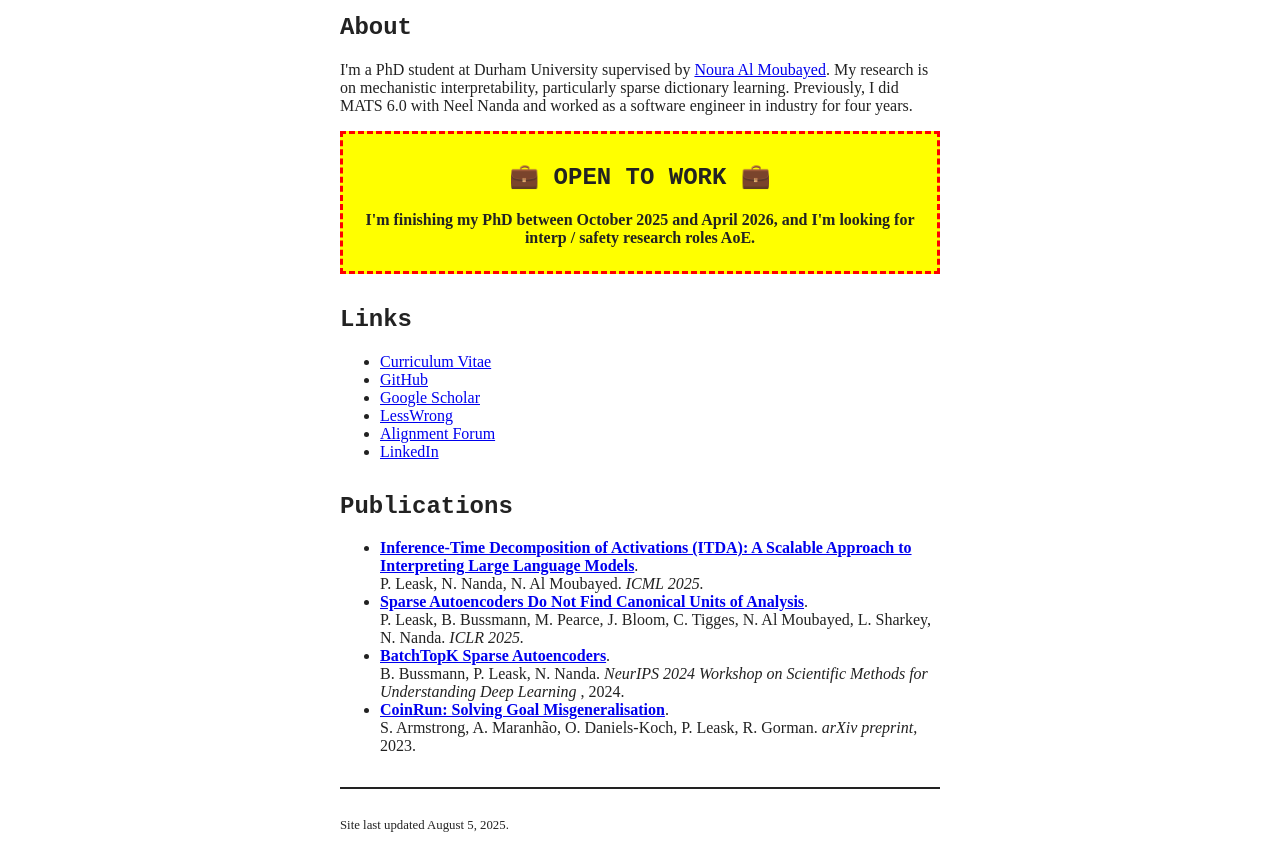
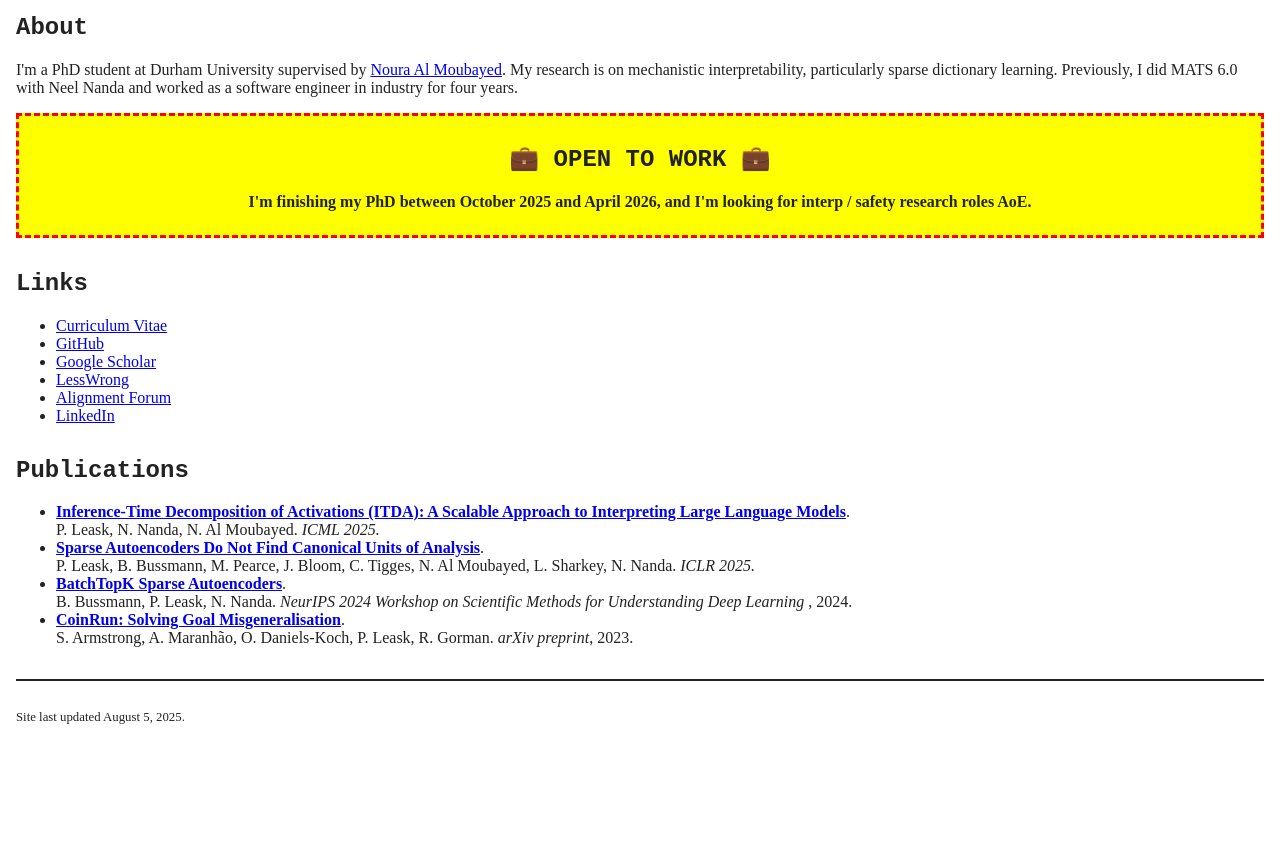
Before and after one commit to pleask/pleask.github.io, a plain HTML site: page index.html in a window 1280 px wide. Shown: the part 61-907 px from the top of the page. After the commit the page ends 800 px from the top, so only its background shows below. Drawn offline with Linux system fonts and the light colour scheme.

Commit message:
remove margins

```diff
--- a/index.html
+++ b/index.html
@@ -36,11 +36,6 @@
             border-top: 2px solid #222;
             padding-top: 1rem;
             font-size: 0.8rem;
-        }
-
-        .container {
-            max-width: 600px;
-            margin: 0 auto;
         }
     </style>
 </head>
```
